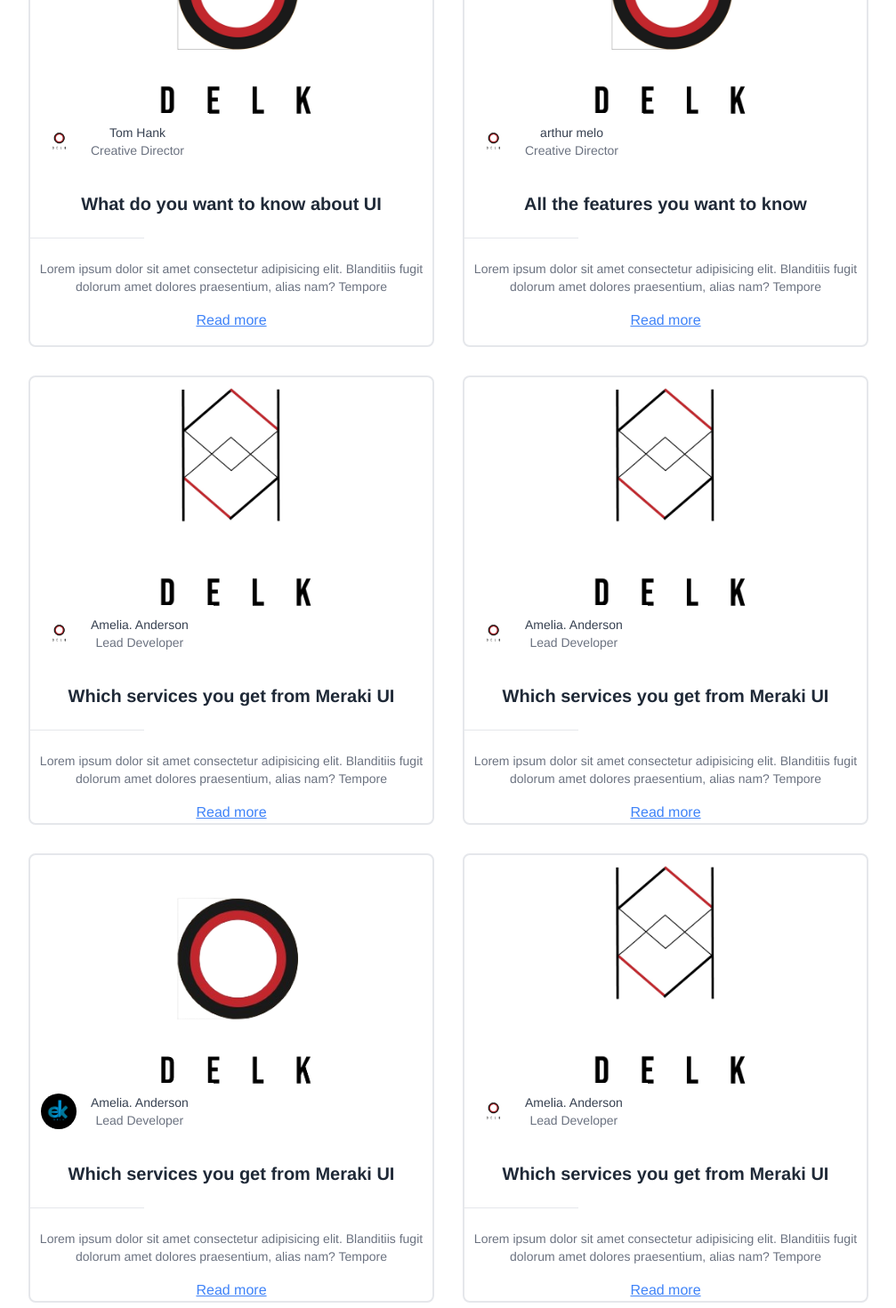
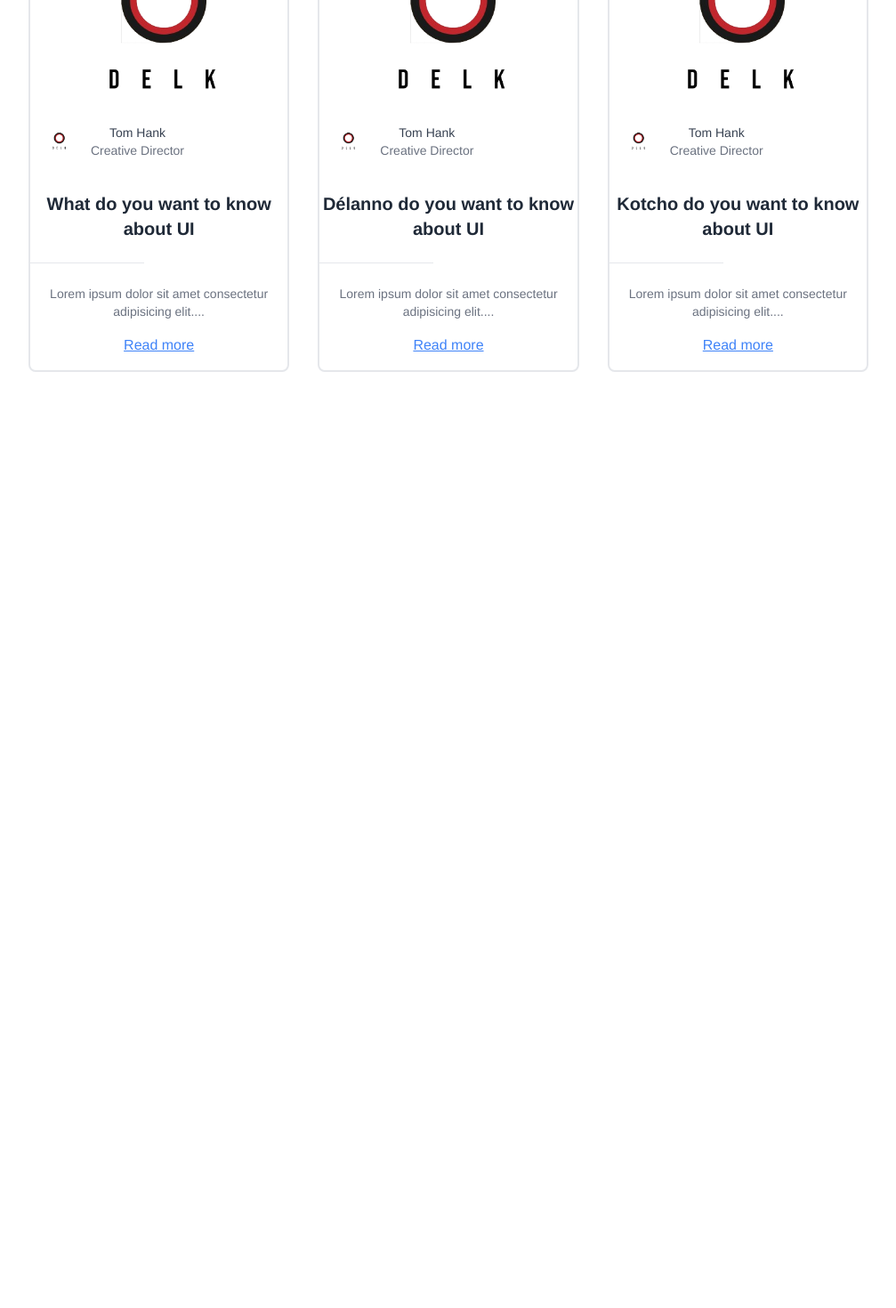
Before and after one commit to Delan-no/blog2, a Vue app: page /posts in a window 1280 px wide. Shown: the part 440-1910 px from the top of the page at 89% size, without its empty margins (264-1271 px from the left). After the commit the page ends 914 px from the top, so only its background shows below. Built offline with nearby package versions, Linux system fonts and the light colour scheme.

Commit message:
creation de la vue pour afficher les détails

```diff
--- a/src/Layouts/Authentification.vue
+++ b/src/Layouts/Authentification.vue
@@ -28,7 +28,7 @@
             >
           </li>
           <li>
-            <router-link to="/"
+            <router-link :to="{ name: 'posts' }"
               class="block py-2 px-3 text-gray-900 rounded hover:bg-gray-100 md:hover:bg-transparent md:border-0 md:hover:text-blue-700 md:p-0 dark:text-white md:dark:hover:text-blue-500 dark:hover:bg-gray-700 dark:hover:text-white md:dark:hover:bg-transparent"
               >Articles</router-link
             >
@@ -96,7 +96,7 @@
           <router-link to="/" class="block py-2 px-4 hover:bg-gray-300 rounded"
             >Accueil</router-link
           >
-          <router-link to="/" class="block py-2 px-4 hover:bg-gray-300 rounded"
+          <router-link :to="{ name: 'posts' }" class="block py-2 px-4 hover:bg-gray-300 rounded"
             >Articles</router-link
           >
           <router-link to="/" class="block py-2 px-4 hover:bg-gray-300 rounded"
--- a/src/components/Posts.vue
+++ b/src/components/Posts.vue
@@ -1,149 +1,93 @@
 <!-- eslint-disable vue/multi-word-component-names -->
+
 <script setup>
-import Authentification from "../Layouts/Authentification.vue";
+import { useRouter } from "vue-router";
+import posts from '@/tables/articles.js';
+import Authentification from "@/Layouts/Authentification.vue";
+
+const router = useRouter();
+
+
+const truncateDescription = (description) => {
+  const words = description.split(" ");
+  if (words.length > 8) {
+    return words.slice(0, 8).join(" ") + "...";
+  }
+  return description;
+};
+
+const readMore = (id) => {
+  router.push({ name: "PostDetails", params: { id } });
+};
 </script>
 
 <template>
   <Authentification>
     <section class="bg-white dark:bg-gray-900">
-      <div class="container px-6 py-10 mx-auto">
+      <div class="px-6 py-10 mx-auto">
         <div class="text-center">
-              <h1 class="text-2xl font-semibold text-gray-800 capitalize lg:text-3xl dark:text-white">From the blog</h1>
+          <h1
+            class="text-2xl font-semibold text-gray-800 capitalize lg:text-3xl dark:text-white"
+          >
+            From the blog
+          </h1>
           <p class="max-w-lg mx-auto mt-4 text-gray-500">
-                  Salami mustard spice tea fridge authentic Chinese food dish salt tasty liquor. Sweet savory foodtruck
-                  pie.
+            Salami mustard spice tea fridge authentic Chinese food dish salt
+            tasty liquor. Sweet savory foodtruck pie.
           </p>
         </div>
-          <div class="grid grid-cols-1 gap-8 mt-8 md:mt-16 md:grid-cols-2 xl:grid-cols-2">
-              <div class="border-2 border-gray-200 rounded-lg pb-4">
+        <div
+          class="grid grid-cols-1 gap-8 mt-8 md:mt-16 md:grid-cols-2 xl:grid-cols-3"
+        >
+          <div
+            class="border-2 border-gray-200 rounded-lg pb-4"
+            v-for="post in posts"
+            :key="post.id"
+          >
             <div class="relative">
-                      <img class="object-cover object-center w-full h-64 rounded-lg lg:h-80" src="../assets/images/delk.jpg" alt="">
-                      <div class="absolute bottom-0 flex p-3 bg-white dark:bg-gray-900 ">
-                          <img class="object-cover object-center w-10 h-10 rounded-full" src="../assets/images/delk.jpg" alt="">
+              <img
+                class="object-cover object-center w-full h-64 rounded-lg lg:h-80"
+                :src="post.image"
+                alt=""
+              />
+              <div class="absolute bottom-0 flex p-3 bg-white dark:bg-gray-900">
+                <img
+                  class="object-cover object-center w-10 h-10 rounded-full"
+                  :src="post.authorImage"
+                  alt=""
+                />
                 <div class="mx-4">
-                              <h1 class="text-sm text-gray-700 dark:text-gray-200">Tom Hank</h1>
-                              <p class="text-sm text-gray-500 dark:text-gray-400">Creative Director</p>
+                  <h1 class="text-sm text-gray-700 dark:text-gray-200">
+                    {{ post.author }}
+                  </h1>
+                  <p class="text-sm text-gray-500 dark:text-gray-400">
+                    {{ post.authorRole }}
+                  </p>
                 </div>
               </div>
             </div>
-                  <h1 class="mt-6 text-xl font-semibold text-gray-800 dark:text-white">
-                      What do you want to know about UI
+            <h1
+              class="mt-6 text-xl font-semibold text-gray-800 dark:text-white"
+            >
+              {{ post.title }}
             </h1>
-                  <hr class="w-32 my-6 text-blue-500">
+            <hr class="w-32 my-6 text-blue-500" />
             <p class="text-sm text-gray-500 dark:text-gray-400">
-                      Lorem ipsum dolor sit amet consectetur adipisicing elit. Blanditiis fugit dolorum amet dolores
-                      praesentium, alias nam? Tempore
+              {{ truncateDescription(post.description) }}
             </p>
-                  <a href="#" class="inline-block mt-4 text-blue-500 underline hover:text-blue-400">Read more</a>
-              </div>
-              <div class="border-2 border-gray-200 rounded-lg">
-                  <div class="relative">
-                      <img class="object-cover object-center w-full h-64 rounded-lg lg:h-80" src="../assets/images/delk.jpg" alt="">
-                      <div class="absolute bottom-0 flex p-3 bg-white dark:bg-gray-900 ">
-                          <img class="object-cover object-center w-10 h-10 rounded-full" src="../assets/images/delk.jpg" alt="">
-                          <div class="mx-4">
-                              <h1 class="text-sm text-gray-700 dark:text-gray-200">arthur melo</h1>
-                              <p class="text-sm text-gray-500 dark:text-gray-400">Creative Director</p>
-                          </div>
-                      </div>
-                  </div>
-                  <h1 class="mt-6 text-xl font-semibold text-gray-800 dark:text-white">
-                      All the features you want to know
-                  </h1>
-                  <hr class="w-32 my-6 text-blue-500">
-                  <p class="text-sm text-gray-500 dark:text-gray-400">
-                      Lorem ipsum dolor sit amet consectetur adipisicing elit. Blanditiis fugit dolorum amet dolores
-                      praesentium, alias nam? Tempore
-                  </p>
-                  <a href="#" class="inline-block mt-4 text-blue-500 underline hover:text-blue-400">Read more</a>
-              </div>
-              <div class="border-2 border-gray-200 rounded-lg">
-                  <div class="relative">
-                      <img class="object-cover object-center w-full h-64 rounded-lg lg:h-80" src="../assets/images/delk1.jpg" alt="">
-                      <div class="absolute bottom-0 flex p-3 bg-white dark:bg-gray-900 ">
-                          <img class="object-cover object-center w-10 h-10 rounded-full" src="../assets/images/delk.jpg" alt="">
-                          <div class="mx-4">
-                              <h1 class="text-sm text-gray-700 dark:text-gray-200">Amelia. Anderson</h1>
-                              <p class="text-sm text-gray-500 dark:text-gray-400">Lead Developer</p>
-                          </div>
-                      </div>
-                  </div>
-                  <h1 class="mt-6 text-xl font-semibold text-gray-800 dark:text-white">
-                      Which services you get from Meraki UI
-                  </h1>
-                  <hr class="w-32 my-6 text-blue-500">
-                  <p class="text-sm text-gray-500 dark:text-gray-400">
-                      Lorem ipsum dolor sit amet consectetur adipisicing elit. Blanditiis fugit dolorum amet dolores
-                      praesentium, alias nam? Tempore
-                  </p>
-                  <a href="#" class="inline-block mt-4 text-blue-500 underline hover:text-blue-400">Read more</a>
-              </div>
-
-              <div class="border-2 border-gray-200 rounded-lg">
-                  <div class="relative">
-                      <img class="object-cover object-center w-full h-64 rounded-lg lg:h-80" src="../assets/images/delk1.jpg" alt="">
-                      <div class="absolute bottom-0 flex p-3 bg-white dark:bg-gray-900 ">
-                          <img class="object-cover object-center w-10 h-10 rounded-full" src="../assets/images/delk.jpg" alt="">
-                          <div class="mx-4">
-                              <h1 class="text-sm text-gray-700 dark:text-gray-200">Amelia. Anderson</h1>
-                              <p class="text-sm text-gray-500 dark:text-gray-400">Lead Developer</p>
-                          </div>
-                      </div>
-                  </div>
-                  <h1 class="mt-6 text-xl font-semibold text-gray-800 dark:text-white">
-                      Which services you get from Meraki UI
-                  </h1>
-                  <hr class="w-32 my-6 text-blue-500">
-                  <p class="text-sm text-gray-500 dark:text-gray-400">
-                      Lorem ipsum dolor sit amet consectetur adipisicing elit. Blanditiis fugit dolorum amet dolores
-                      praesentium, alias nam? Tempore
-                  </p>
-                  <a href="#" class="inline-block mt-4 text-blue-500 underline hover:text-blue-400">Read more</a>
-              </div>
-              <div class="border-2 border-gray-200 rounded-lg">
-                  <div class="relative">
-                      <img class="object-cover object-center w-full h-64 rounded-lg lg:h-80" src="../assets/images/delkremov.png" alt="">
-                      <div class="absolute bottom-0 flex p-3 bg-white dark:bg-gray-900 ">
-                          <img class="object-cover object-center w-10 h-10 rounded-full" src="../assets/images/delk2.jpg" alt="">
-                          <div class="mx-4">
-                              <h1 class="text-sm text-gray-700 dark:text-gray-200">Amelia. Anderson</h1>
-                              <p class="text-sm text-gray-500 dark:text-gray-400">Lead Developer</p>
-                          </div>
-                      </div>
-                  </div>
-                  <h1 class="mt-6 text-xl font-semibold text-gray-800 dark:text-white">
-                      Which services you get from Meraki UI
-                  </h1>
-                  <hr class="w-32 my-6 text-blue-500">
-                  <p class="text-sm text-gray-500 dark:text-gray-400">
-                      Lorem ipsum dolor sit amet consectetur adipisicing elit. Blanditiis fugit dolorum amet dolores
-                      praesentium, alias nam? Tempore
-                  </p>
-                  <a href="#" class="inline-block mt-4 text-blue-500 underline hover:text-blue-400">Read more</a>
-              </div>
-              <div class="border-2 border-gray-200 rounded-lg">
-                  <div class="relative">
-                      <img class="object-cover object-center w-full h-64 rounded-lg lg:h-80" src="../assets/images/delk1.jpg" alt="">
-                      <div class="absolute bottom-0 flex p-3 bg-white dark:bg-gray-900 ">
-                          <img class="object-cover object-center w-10 h-10 rounded-full" src="../assets/images/delk.jpg" alt="">
-                          <div class="mx-4">
-                              <h1 class="text-sm text-gray-700 dark:text-gray-200">Amelia. Anderson</h1>
-                              <p class="text-sm text-gray-500 dark:text-gray-400">Lead Developer</p>
-                          </div>
-                      </div>
-                  </div>
-                  <h1 class="mt-6 text-xl font-semibold text-gray-800 dark:text-white">
-                      Which services you get from Meraki UI
-                  </h1>
-                  <hr class="w-32 my-6 text-blue-500">
-                  <p class="text-sm text-gray-500 dark:text-gray-400">
-                      Lorem ipsum dolor sit amet consectetur adipisicing elit. Blanditiis fugit dolorum amet dolores
-                      praesentium, alias nam? Tempore
-                  </p>
-                  <a href="#" class="inline-block mt-4 text-blue-500 underline hover:text-blue-400">Read more</a>
+            <button
+              class="inline-block mt-4 text-blue-500 underline hover:text-blue-400"
+              @click="readMore(post.id)"
+            >
+              Read more
+            </button>
           </div>
         </div>
       </div>
     </section>
   </Authentification>
 </template>
+
+<style>
+
+</style>
--- a/src/components/navbar/Header.vue
+++ b/src/components/navbar/Header.vue
@@ -26,8 +26,7 @@
             >
           </li>
           <li>
-            <router-link
-              to="/"
+            <router-link :to="{ name: 'posts' }"
               class="block py-2 px-3 text-gray-900 rounded hover:bg-gray-100 md:hover:bg-transparent md:border-0 md:hover:text-blue-700 md:p-0 dark:text-white md:dark:hover:text-blue-500 dark:hover:bg-gray-700 dark:hover:text-white md:dark:hover:bg-transparent"
               >Articles</router-link
             >
--- a/src/router.js
+++ b/src/router.js
@@ -5,9 +5,8 @@ import PostDetails from './views/PostDetails.vue';
 
 const routes = [
   { path: '/', component: Home },
-  { path: '/home', component: Home },
-  { path: '/posts', component: PostViews },
-  { path: '/postsdetails', component: PostDetails }
+  { path: '/posts', component: PostViews, name: 'posts' },
+  { path: '/postsdetails/:id', component: PostDetails, name: 'PostDetails' }
 ];
 
 const router = createRouter({
--- /dev/null
+++ b/src/tables/articles.js
@@ -0,0 +1,34 @@
+const posts = [
+  {
+    id: 1,
+    title: "What do you want to know about UI",
+    description:
+      "Lorem ipsum dolor sit amet consectetur adipisicing elit. Blanditiis fugit dolorum amet dolores praesentium, alias nam? Tempore",
+    image: require("@/assets/images/delkremov.png"),
+    author: "Tom Hank",
+    authorRole: "Creative Director",
+    authorImage: require("@/assets/images/delk.jpg"),
+  },
+  {
+    id: 2,
+    title: "Délanno do you want to know about UI",
+    description:
+      "Lorem ipsum dolor sit amet consectetur adipisicing elit. Blanditiis fugit dolorum amet dolores praesentium, alias nam? Tempore",
+    image: require("@/assets/images/delkremov.png"),
+    author: "Tom Hank",
+    authorRole: "Creative Director",
+    authorImage: require("@/assets/images/delkremov.png"),
+  },
+  {
+    id: 3,
+    title: "Kotcho do you want to know about UI",
+    description:
+      "Lorem ipsum dolor sit amet consectetur adipisicing elit. Blanditiis fugit dolorum amet dolores praesentium, alias nam? Tempore",
+    image: require("@/assets/images/delkremov.png"),
+    author: "Tom Hank",
+    authorRole: "Creative Director",
+    authorImage: require("@/assets/images/delkremov.png"),
+  },
+];
+
+export default posts;
--- a/src/views/PostDetails.vue
+++ b/src/views/PostDetails.vue
@@ -1,3 +1,40 @@
 <template>
-    <p>Salut à tous</p>
+  <Authentification>
+    <section class="bg-white dark:bg-gray-900 mt-20">
+      <div class="container px-6 py-10 mx-auto">
+        <div class="max-w-4xl mx-auto">
+          <div class="relative">
+            <img class="object-cover object-center w-full h-64 rounded-lg lg:h-80" :src="post.image" alt="">
+            <div class="absolute bottom-0 flex p-3 bg-white dark:bg-gray-900">
+              <img class="object-cover object-center w-10 h-10 md:w-full md:h-full rounded-full" :src="post.authorImage" alt="">
+              <div class="mx-4">
+                <h1 class="text-sm text-gray-700 dark:text-gray-200">{{ post.author }}</h1>
+                <p class="text-sm text-gray-500 dark:text-gray-400">{{ post.authorRole }}</p>
+              </div>
+            </div>
+          </div>
+          <h1 class="mt-6 text-3xl font-semibold text-gray-800 dark:text-white">{{ post.title }}</h1>
+          <p class="mt-4 text-gray-600 dark:text-gray-400">{{ post.description }}</p>
+        </div>
+      </div>
+    </section>
+  </Authentification>
 </template>
+
+<script setup>
+import posts from '@/tables/articles.js';
+import Authentification from '@/Layouts/Authentification.vue';
+import { useRoute } from 'vue-router';
+import { ref, onMounted } from 'vue';
+
+const route = useRoute();
+
+onMounted(() => {
+  create();
+});
+const post = ref({});
+const create = () => {
+  const postId = route.params.id;
+  post.value = posts.find(post => post.id === parseInt(postId));
+}
+</script>
```
Lines whose indentation alone changed are shown as unchanged.
